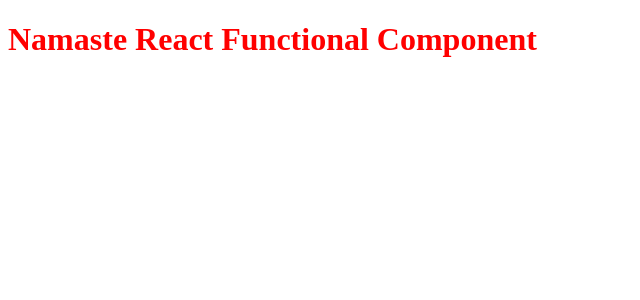
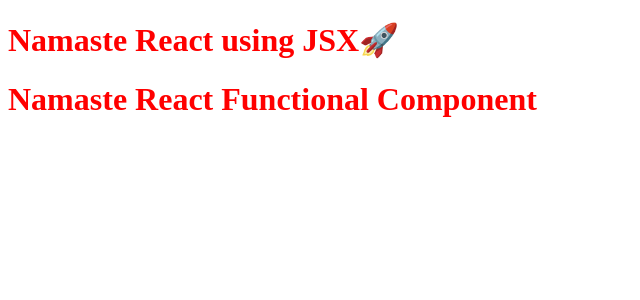
Before and after one commit to shivsinghcse/namaste-react-js, a React (Vite) app in the folder food-app/: page / in a window 1280 px wide. Shown: the top 300 px of the page, without its empty margins (0-640 px from the left). Built offline with nearby package versions, Linux system fonts and the light colour scheme.

Commit message:
component composition

```diff
--- a/food-app/App.js
+++ b/food-app/App.js
@@ -1,9 +1,11 @@
 import React from 'react';
 import ReactDOM from 'react-dom/client';
 
-// React Element
-
-const heading = React.createElement('h1', {}, 'Hello World From React🚀😎');
+const Title = () => (
+    <h1 className="heading" tabIndex="5">
+        Namaste React using JSX🚀
+    </h1>
+);
 
 // React Component
 // Class Based Component - Old
@@ -11,8 +13,10 @@
 
 // React Functional Component
 
+// Component Composition
 const HeadingComponent = () => (
     <div id="container">
+        <Title />
         <h1 className="heading">Namaste React Functional Component</h1>
     </div>
 );
```
